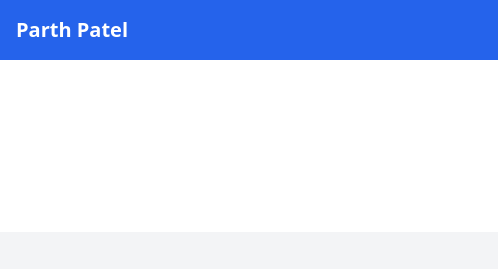
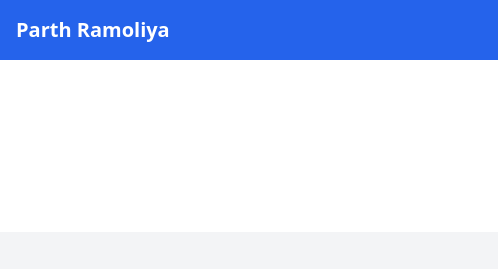
Before and after one commit to ParthPatel026/fswd-portfolio, a plain HTML site: page index.html in a window 1280 px wide. Shown: the top 269 px of the page, 0-498 px from the left. Drawn offline with nearby package versions, Linux system fonts and the light colour scheme.

Commit message:
Update index.html

```diff
--- a/index.html
+++ b/index.html
@@ -13,7 +13,7 @@
 
 <!-- Navbar -->
 <nav class="bg-blue-600 text-white p-4 flex justify-between">
-<h1 class="text-xl font-bold">Parth Patel</h1>
+<h1 class="text-xl font-bold">Parth Ramoliya</h1>
 <ul class="flex gap-4">
 <li><a href="#about">About</a></li>
 <li><a href="#skills">Skills</a></li>
```
